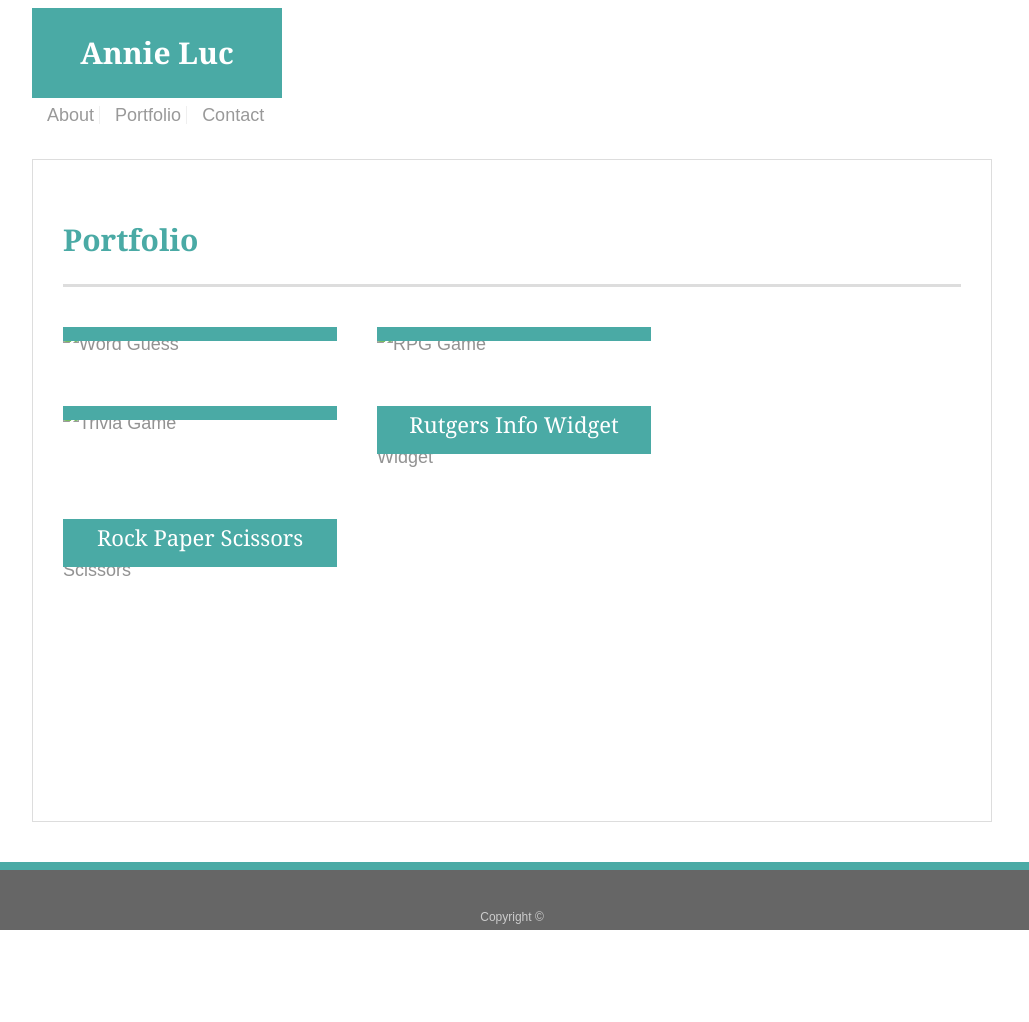
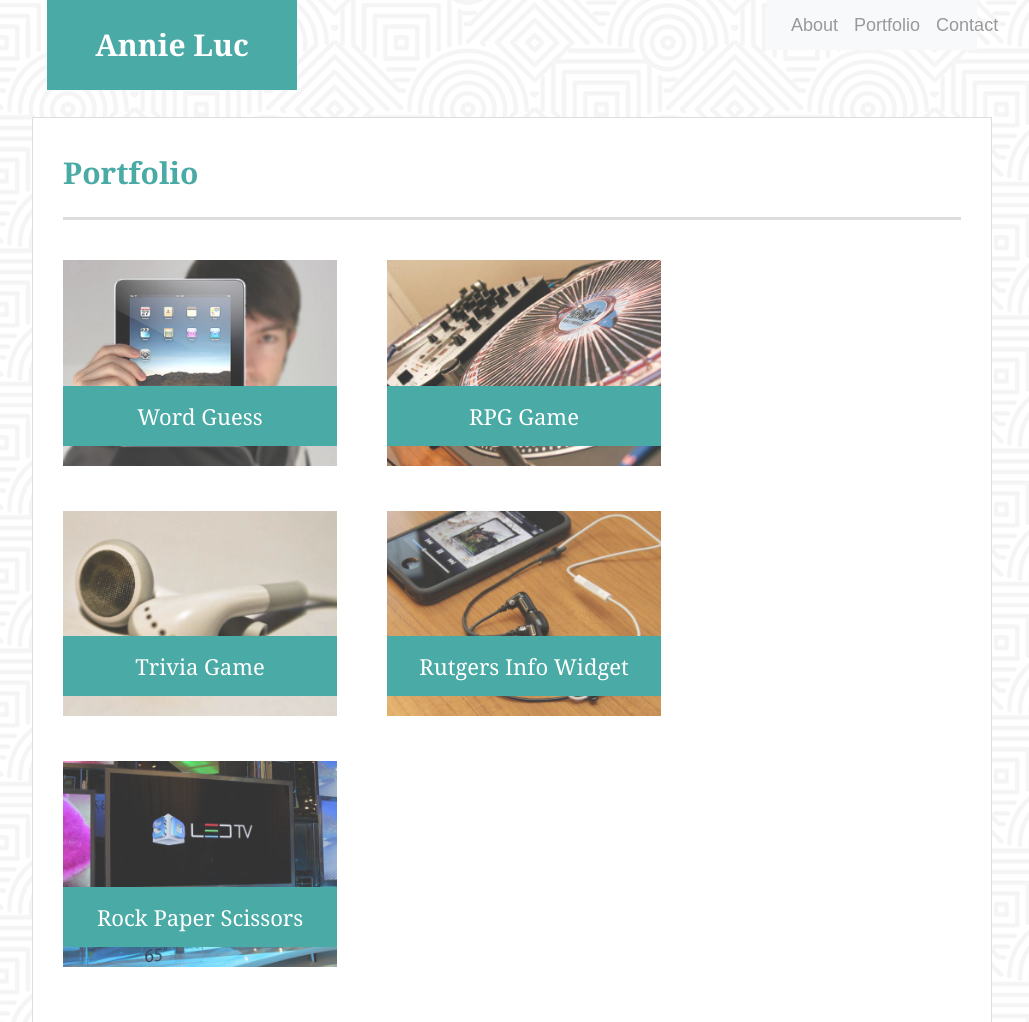
Before and after one commit to luckytiger18/Bootstrap-Portfolio.io, a plain HTML site: page portfolio.html in a window 1280 px wide. Shown: the top 1022 px of the page, without its empty margins (128-1157 px from the left). Before the commit the page ends 938 px from the top, so only its background shows below. Drawn offline with nearby package versions, Linux system fonts and the light colour scheme; files whose address does not match are found by name.

Commit message:
added images and fixed the padding in portfolio

```diff
--- a/portfolio.html
+++ b/portfolio.html
@@ -5,61 +5,85 @@
     <meta charset="UTF-8">
     <meta name="viewport" content="width=device-width, initial-scale=1.0">
     <meta http-equiv="X-UA-Compatible" content="ie=edge">
-    <link rel="stylesheet" href=" /Users/annieluc/Documents/GitHub/Bootstrap-Portfolio/style.css">
-    <title>Annie's Portfolio | Basic Portfolio</title>
+    <link rel="stylesheet" href="https://stackpath.bootstrapcdn.com/bootstrap/4.3.1/css/bootstrap.min.css"
+        integrity="sha384-ggOyR0iXCbMQv3Xipma34MD+dH/1fQ784/j6cY/iJTQUOhcWr7x9JvoRxT2MZw1T" crossorigin="anonymous">
+
+    <link rel="stylesheet" href="./style.css">
+    <title>Annie's Portfolio | Bootstrap</title>
 </head>
 
 <body>
     <header id="mastrhead">
         <div class="container">
-            <a href="index.html" id="logo">Annie Luc</a>
-            <nav>
-                <a href="index.html">About</a>
-                <a href="portfolio.html">Portfolio</a>
-                <a href="contact.html">Contact</a>
+            <div class="row">
+                <div class="col-lg-3 col-md-3 col-sm-12 col-xs-12">
+                    <a href="./index.html" id="logo">Annie Luc</a>
+                </div>
+                <div class="col-lg-3 offset-lg-6 col-md-3 offset-md-4 col-sm-12 col-xs-12">
+                    <nav class="navbar navbar-expand-sm bg-light">
+                        <ul class="navbar-nav">
+                            <li class="nav-item">
+                                <a class="nav-link" href="./index.html">About</a>
+                            </li>
+                            <li class="navbar-nav">
+                                <a class="nav-link" href="./portfolio.html">Portfolio</a>
+                            </li>
+                            <li class="navbar-nav">
+                                <a class="nav-link" href="./contact.html">Contact</a>
+                            </li>
+                        </ul>
+                    </nav>
 
-            </nav>
                 </div>
     </header>
     <div id="main-container" class="container">
+        <div class="row">
             <section class="main-section">
                 <h1>Portfolio</h1>
+                <div class="col-lg-12 col-md-12 col-sm-12 col-xs-12 box">
                     <div class="work">
-            <img src="assets/images/technics-q-c-640-480-1.jpg" alt="Word Guess">
+                        <img src="./assets/images/technics-q-c-640-480-1.jpg" alt="Word Guess">
 
                         <h3>Word Guess</h3>
                     </div>
-
+                    <div class="col-lg-12 col-md-12 col-sm-12 col-xs-12 box">
                         <div class="work">
-            <img src="assets/images/technics-q-c-640-480-2.jpg" alt="RPG Game">
+                            <img class="img-fluid" src="./assets/images/technics-q-c-640-480-2.jpg" alt="RPG Game">
 
                             <h3>RPG Game</h3>
                         </div>
+                    </div>
 
+                    <div class="col-lg-12 col-md-12 col-sm-12 col-xs-12 box">
                         <div class="work">
-            <img src="assets/images/technics-q-c-640-480-5.jpg" alt="Trivia Game">
+                            <img src="./assets/images/technics-q-c-640-480-5.jpg" alt="Trivia Game">
 
                             <h3>Trivia Game</h3>
                         </div>
+                    </div>
+                    <div class="col-lg-12 col-md-12 col-sm-12 col-xs-12 box">
                         <div class="work">
-            <img src="assets/images/technics-q-c-640-480-7.jpg" alt="Rutgers Info Widget">
+                            <img src="./assets/images/technics-q-c-640-480-7.jpg" alt="Rutgers Info Widget">
 
                             <h3>Rutgers Info Widget</h3>
                         </div>
-
+                    </div>
+                    <div class="col-lg-12 col-md-12 col-sm-12 col-xs-12 box">
                         <div class="work">
                             <img src="assets/images/technics-q-c-640-480-9.jpg" alt="Rock Paper Scissors">
 
                             <h3>Rock Paper Scissors</h3>
                         </div>
-
+                    </div>
             </section>
         </div>
 
         <footer>
             <div class="container">
-            Copyright &copy;
+                Copyright 2019 &copy;
             </div>
         </footer>
+    </div>
 </body>
+
 </html>
--- a/style.css
+++ b/style.css
@@ -3,7 +3,7 @@ body {
     font-size: 18px;
     line-height: 34px;
     color: #777777;
-    background: url("/Users/annieluc/Downloads/hypnotize/hypnotize.png");
+    background: url("./assets/images/hypnotize/hypnotize.png");
   }
 
   * {
@@ -128,15 +128,11 @@ body {
     width: 274px;
     margin: 20px 0 25px;
     overflow: auto;
-  }
-
-  .work:nth-child(even) {
-    margin-right: 40px;
+    margin-right: 50px;
   }
 
   .work img {
-    max-width: 50%;
-    border: 0 none;
+    max-width: 100%;
     opacity: 0.8;
   }
 
@@ -186,3 +182,7 @@ body {
     font-size: 14px;
     border: 1px solid #dddddd;
   }
+
+  .box{
+    padding:0px;
+  }
```
Also changed, not shown: assets/images/cat.jpg (added), assets/images/concrete_seamless.png (added), assets/images/hypnotize/hypnotize.png (added), assets/images/hypnotize/readme.txt (added), assets/images/technics-q-c-640-480-1.jpg (added), assets/images/technics-q-c-640-480-2.jpg (added), assets/images/technics-q-c-640-480-5.jpg (added), assets/images/technics-q-c-640-480-7.jpg (added), assets/images/technics-q-c-640-480-9.jpg (added), 1 other file. Lines whose indentation alone changed are shown as unchanged.
